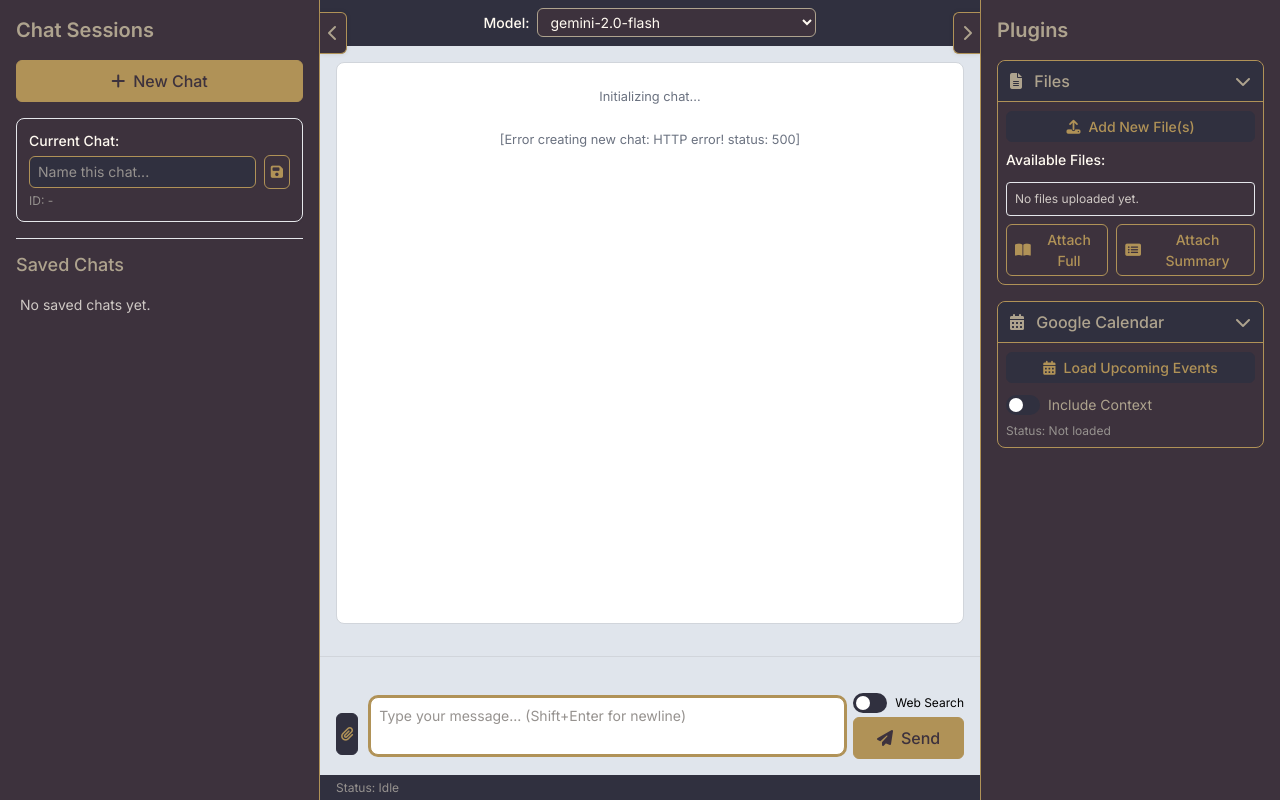
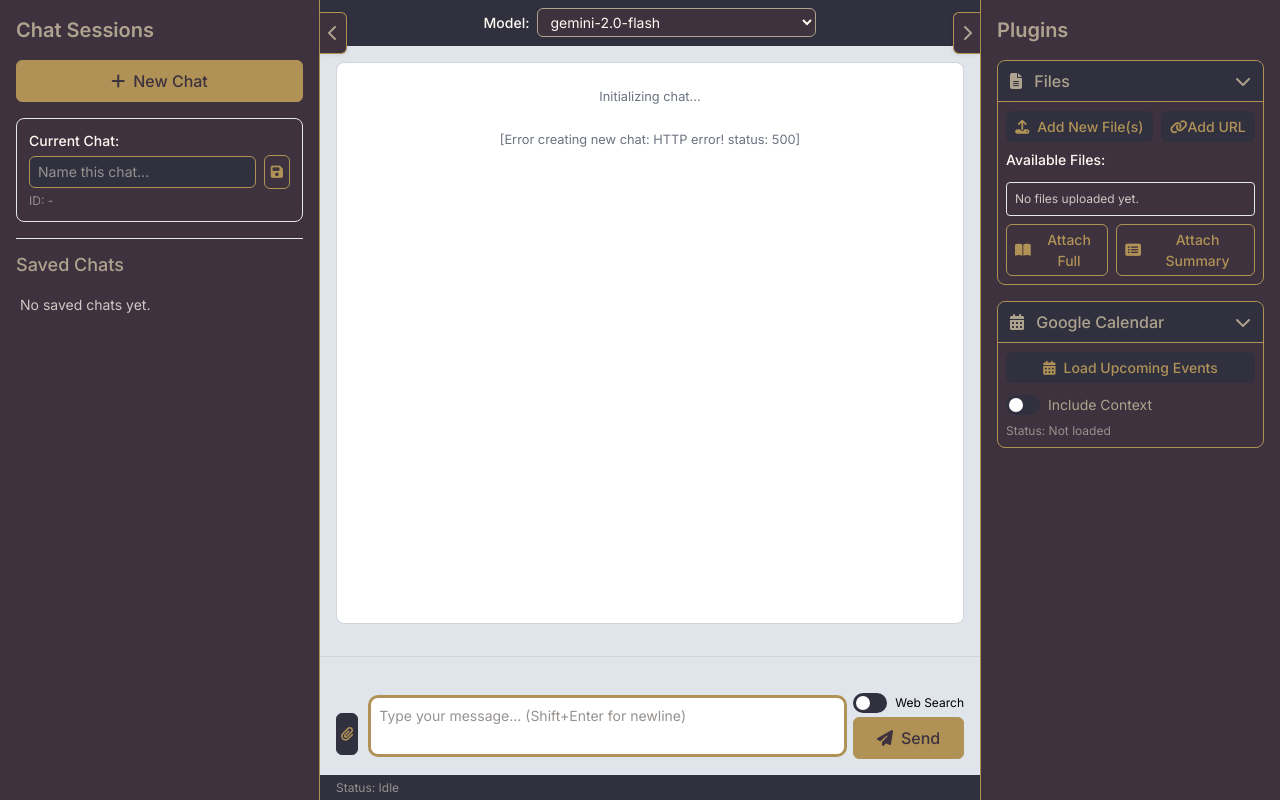
Before and after one commit to rkingdc/roz.ai, a Flask app: page / in a window 1280 px wide. Run offline with Flask 3, Linux system fonts and the light colour scheme; data that the repository does not hold is empty; some libraries are stand-ins or nearby versions.

Commit message:
feat: Add "Add URL" feature to files plugin

```diff
--- a/app/routes/file_routes.py
+++ b/app/routes/file_routes.py
@@ -6,6 +6,7 @@ from datetime import datetime
 from .. import database as db # Use relative import for database module
 from .. import ai_services # Use relative import for ai services
 from .. import file_utils # Use relative import for file utils
+import validators # Import validators library for URL validation
 
 # Configure logging
 import logging
@@ -87,6 +88,68 @@ def upload_file_route():
          # Should not happen if loop runs unless no files were sent or all failed validation before try block
          return jsonify({"error": "No valid files processed."}), 400
 
+@bp.route('/files/from_url', methods=['POST'])
+def add_file_from_url_route():
+    """API endpoint to fetch content from a URL and save it as a file."""
+    data = request.json
+    url = data.get('url')
+
+    if not url:
+        return jsonify({"error": "No URL provided"}), 400
+
+    # Basic URL validation
+    if not validators.url(url):
+         return jsonify({"error": "Invalid URL format"}), 400
+
+    max_size = current_app.config['MAX_FILE_SIZE_BYTES']
+
+    try:
+        # Fetch content from the URL
+        # fetch_web_content returns (content, title) or (None, None) on failure
+        content, title = file_utils.fetch_web_content(url)
+
+        if content is None:
+             # fetch_web_content logs its own errors, just return a generic failure
+             return jsonify({"error": f"Failed to fetch content from URL: {url}"}), 500
+
+        # Convert content to bytes (assuming fetch_web_content returns string)
+        content_blob = content.encode('utf-8') # Or detect encoding if possible
+        filesize = len(content_blob)
+
+        # Check size after fetching
+        if filesize > max_size:
+             return jsonify({"error": f"Content from URL ({filesize} bytes) exceeds size limit ({max_size // 1024 // 1024} MB)."}), 400
+
+        # Determine filename (use URL as requested, maybe truncate if too long)
+        # Using the full URL as filename might be problematic for some DBs/filesystems,
+        # but sticking to the request for now. A safer approach might be a hash or truncated URL.
+        # Let's use the full URL for now.
+        filename = url # As requested
+
+        # Determine mimetype (default to text/plain for fetched web content)
+        mimetype = 'text/plain' # Or 'text/html' if you want to preserve HTML structure
+
+        # Save record and blob to DB
+        file_id = db.save_file_record_to_db(filename, content_blob, mimetype, filesize)
+
+        if file_id:
+            # Return metadata of successfully saved file
+            return jsonify({
+                "id": file_id,
+                "filename": filename,
+                "mimetype": mimetype,
+                "filesize": filesize,
+                "uploaded_at": datetime.now().isoformat(), # This will be current time, not fetch time
+                "has_summary": False # New files don't have summaries yet
+            }), 201 # Return 201 Created
+        else:
+            # DB function already logs error
+            return jsonify({"error": f"Failed to save content from URL '{url}' to database."}), 500
+
+    except Exception as e:
+        current_app.logger.error(f"Error adding file from URL '{url}': {e}", exc_info=True)
+        return jsonify({"error": f"An unexpected error occurred while processing the URL: {e}"}), 500
+
 
 @bp.route('/files/<int:file_id>/summary', methods=['GET'])
 def get_summary_route(file_id):
--- a/app/static/js/script.js
+++ b/app/static/js/script.js
@@ -37,6 +37,15 @@ const calendarModal = document.getElementById('calendar-modal');
 const closeCalendarModalButton = document.getElementById('close-calendar-modal');
 const calendarModalContent = document.getElementById('calendar-modal-content');
 const webSearchToggle = document.getElementById('web-search-toggle'); // Added web search toggle
+
+// New DOM Element References for URL feature
+const addUrlButton = document.getElementById('add-url-btn');
+const urlModal = document.getElementById('url-modal');
+const closeUrlModalButton = document.getElementById('close-url-modal');
+const urlInput = document.getElementById('url-input');
+const fetchUrlButton = document.getElementById('fetch-url-btn');
+const urlStatus = document.getElementById('url-status');
+
 
 // Application State (Added Calendar state)
 let currentChatId = null;
@@ -109,6 +118,10 @@ function setLoadingState(loading, operation = "Processing") {
     calendarToggle.disabled = loading;
     viewCalendarButton.disabled = loading || !calendarContext;
     webSearchToggle.disabled = loading; // Disable web search toggle
+    addUrlButton.disabled = loading; // Disable new Add URL button
+    fetchUrlButton.disabled = loading; // Disable Fetch URL button in modal
+    urlInput.disabled = loading; // Disable URL input in modal
+
     uploadedFilesList.querySelectorAll('input[type="checkbox"], button').forEach(el => el.disabled = loading);
     selectedFilesContainer.querySelectorAll('button').forEach(el => el.disabled = loading);
     sendButton.innerHTML = loading ? `<i class="fas fa-spinner fa-spin mr-2"></i> ${operation}...` : '<i class="fas fa-paper-plane mr-2"></i> Send';
@@ -196,7 +209,7 @@ let sessionFile = null; // Variable to store selected session file
 
 // Show the file upload container
 fileUploadSessionLabel.addEventListener('click', () => {
-    fileUploadSessionContainer.classList.remove('hidden');
+    // fileUploadSessionContainer.classList.remove('hidden'); // This container is now always visible but input is hidden
     fileUploadSessionInput.click(); // Simulate click to open file dialog.
 });
 
@@ -473,6 +486,52 @@ function handleFileUpload(event) {
     });
 }
 
+// New function to handle adding file from URL
+async function addFileFromUrl(url) {
+    if (isLoading) return;
+    if (!url || !url.startsWith('http')) {
+        urlStatus.textContent = "Please enter a valid URL (must start with http or https).";
+        urlStatus.classList.add('text-red-500');
+        return;
+    }
+
+    setLoadingState(true, "Fetching URL");
+    urlStatus.textContent = "Fetching content...";
+    urlStatus.classList.remove('text-red-500');
+
+    try {
+        const response = await fetch('/api/files/from_url', {
+            method: 'POST',
+            headers: {
+                'Content-Type': 'application/json'
+            },
+            body: JSON.stringify({ url: url })
+        });
+
+        const data = await response.json();
+
+        if (!response.ok) {
+            throw new Error(data.error || `HTTP error! status: ${response.status}`);
+        }
+
+        updateStatus(`Successfully added file from URL: ${data.filename}`);
+        urlStatus.textContent = `Successfully added file: ${data.filename}`;
+        urlStatus.classList.remove('text-red-500'); // Clear error styling
+        urlInput.value = ''; // Clear input on success
+        await loadUploadedFiles(); // Reload the file list
+        closeUrlModal(); // Close the modal on success
+
+    } catch (error) {
+        console.error('Error adding file from URL:', error);
+        updateStatus(`Error adding file from URL: ${error.message}`, true);
+        urlStatus.textContent = `Error: ${error.message}`;
+        urlStatus.classList.add('text-red-500');
+    } finally {
+        setLoadingState(false);
+    }
+}
+
+
 function attachSelectedFiles(type) {
     const checkboxes = uploadedFilesList.querySelectorAll('.file-checkbox:checked');
     if (checkboxes.length === 0) {
@@ -616,6 +675,24 @@ function closeModal() {
 function closeCalendarModal() {
     calendarModal.style.display = "none";
 }
+
+// New URL Modal Functions
+function showUrlModal() {
+    if (isLoading) return;
+    urlInput.value = ''; // Clear previous input
+    urlStatus.textContent = ''; // Clear previous status
+    urlStatus.classList.remove('text-red-500');
+    urlModal.style.display = "block";
+    setTimeout(() => urlInput.focus(), 100); // Focus input after modal is displayed
+}
+
+function closeUrlModal() {
+    urlModal.style.display = "none";
+    urlInput.value = ''; // Clear input on close
+    urlStatus.textContent = ''; // Clear status on close
+    urlStatus.classList.remove('text-red-500');
+}
+
 
 // --- Calendar Plugin Functions (MODIFIED) ---
 /** Fetches calendar events and updates state/UI. */
@@ -853,17 +930,20 @@ async function sendMessage() {
         return;
     }
     const message = messageInput.value.trim();
-    if (!message && selectedFiles.length === 0 && (!isCalendarContextActive || !calendarContext)) {
+    if (!message && selectedFiles.length === 0 && (!isCalendarContextActive || !calendarContext) && !sessionFile) { // Added sessionFile check
         updateStatus("Cannot send: Type a message or attach file(s)/active context.", true);
         return;
     }
 
     // --- Display user message + UI markers immediately ---
-    let displayMessage = message || ((selectedFiles.length > 0 || (isCalendarContextActive && calendarContext)) ? "(Context attached)" : "");
+    let displayMessage = message || ((selectedFiles.length > 0 || (isCalendarContextActive && calendarContext) || sessionFile) ? "(Context attached)" : ""); // Added sessionFile check
     let uiMarkers = "";
     if (selectedFiles.length > 0) {
         // Use non-HTML placeholder for files
         uiMarkers = selectedFiles.map(f => `[UI-MARKER:file:${f.filename}:${f.type}]`).join('');
+    }
+     if (sessionFile) { // Add marker for session file
+        uiMarkers += `[UI-MARKER:file:${sessionFile.filename}:session]`;
     }
     if (isCalendarContextActive && calendarContext) {
         // Use non-HTML placeholder for calendar
@@ -1063,6 +1143,22 @@ filePluginHeader.addEventListener('click', toggleFilePlugin);
 fileUploadInput.addEventListener('change', handleFileUpload);
 attachFullButton.addEventListener('click', () => attachSelectedFiles('full'));
 attachSummaryButton.addEventListener('click', () => attachSelectedFiles('summary'));
+// New URL Feature Listeners
+addUrlButton.addEventListener('click', showUrlModal);
+closeUrlModalButton.addEventListener('click', closeUrlModal);
+fetchUrlButton.addEventListener('click', () => addFileFromUrl(urlInput.value));
+urlInput.addEventListener('keypress', (e) => {
+    if (e.key === 'Enter') {
+        e.preventDefault();
+        addFileFromUrl(urlInput.value);
+    }
+});
+urlModal.addEventListener('click', (event) => {
+    if (event.target === urlModal) {
+        closeUrlModal();
+    }
+});
+
 // Calendar Plugin Listeners
 calendarPluginHeader.addEventListener('click', toggleCalendarPlugin);
 loadCalendarButton.addEventListener('click', loadCalendarEvents);
--- a/app/templates/index.html
+++ b/app/templates/index.html
@@ -97,10 +97,15 @@
                 <i class="fas fa-chevron-down toggle-icon"></i>
             </div>
             <div class="plugin-content flex flex-col p-2" id="file-plugin-content">
-                <input type="file" id="file-upload-input" accept=".txt,.py,.js,.html,.css,.md,.json,.csv,.pdf,.png,.jpg,.jpeg,.webp,.gif,.mp3,image/*,audio/*,application/pdf" multiple>
-                <label for="file-upload-input" id="file-upload-label" class="btn btn-secondary btn-sm w-full mb-2 flex-shrink-0">
-                    <i class="fas fa-upload"></i> Add New File(s)
-                </label>
+                <div class="flex gap-2 mb-2 flex-shrink-0"> <!-- Container for the two buttons -->
+                    <input type="file" id="file-upload-input" accept=".txt,.py,.js,.html,.css,.md,.json,.csv,.pdf,.png,.jpg,.jpeg,.webp,.gif,.mp3,image/*,audio/*,application/pdf" multiple class="hidden"> <!-- Hide the default input -->
+                    <label for="file-upload-input" id="file-upload-label" class="btn btn-secondary btn-sm flex-grow">
+                        <i class="fas fa-upload"></i> Add New File(s)
+                    </label>
+                    <button id="add-url-btn" class="btn btn-secondary btn-sm flex-grow"> <!-- New button -->
+                        <i class="fas fa-link"></i> Add URL
+                    </button>
+                </div>
                 <h4 class="text-sm font-medium text-rz-sidebar-text mb-1 flex-shrink-0">Available Files:</h4>
                  <div class="sidebar-section-container flex-grow mb-2 max-h-60">
                    <div id="uploaded-files-list" class="sidebar-list border border-rz-sidebar-border rounded p-1 bg-rz-sidebar-bg">
@@ -176,5 +181,25 @@
         </div>
     </div>
 
+    <!-- New URL Input Modal -->
+    <div id="url-modal" class="modal">
+        <div class="modal-content">
+            <div class="modal-header">
+                <h3 class="modal-title">Add File from URL</h3>
+                <button class="close-btn" id="close-url-modal" title="Close">&times;</button>
+            </div>
+            <div class="modal-body">
+                <label for="url-input" class="block text-sm font-medium text-gray-700 mb-1">Enter URL:</label>
+                <input type="text" id="url-input" class="w-full p-2 border border-gray-300 rounded-md focus:outline-none focus:ring-blue-500 focus:border-blue-500 text-sm" placeholder="e.g., https://example.com/document.txt">
+                <p id="url-status" class="text-xs mt-1"></p>
+            </div>
+            <div class="modal-footer">
+                <button id="fetch-url-btn" class="btn btn-primary btn-sm">
+                    <i class="fas fa-download mr-1"></i> Fetch and Add
+                </button>
+            </div>
+        </div>
+    </div>
+
 </body>
 </html>
```
